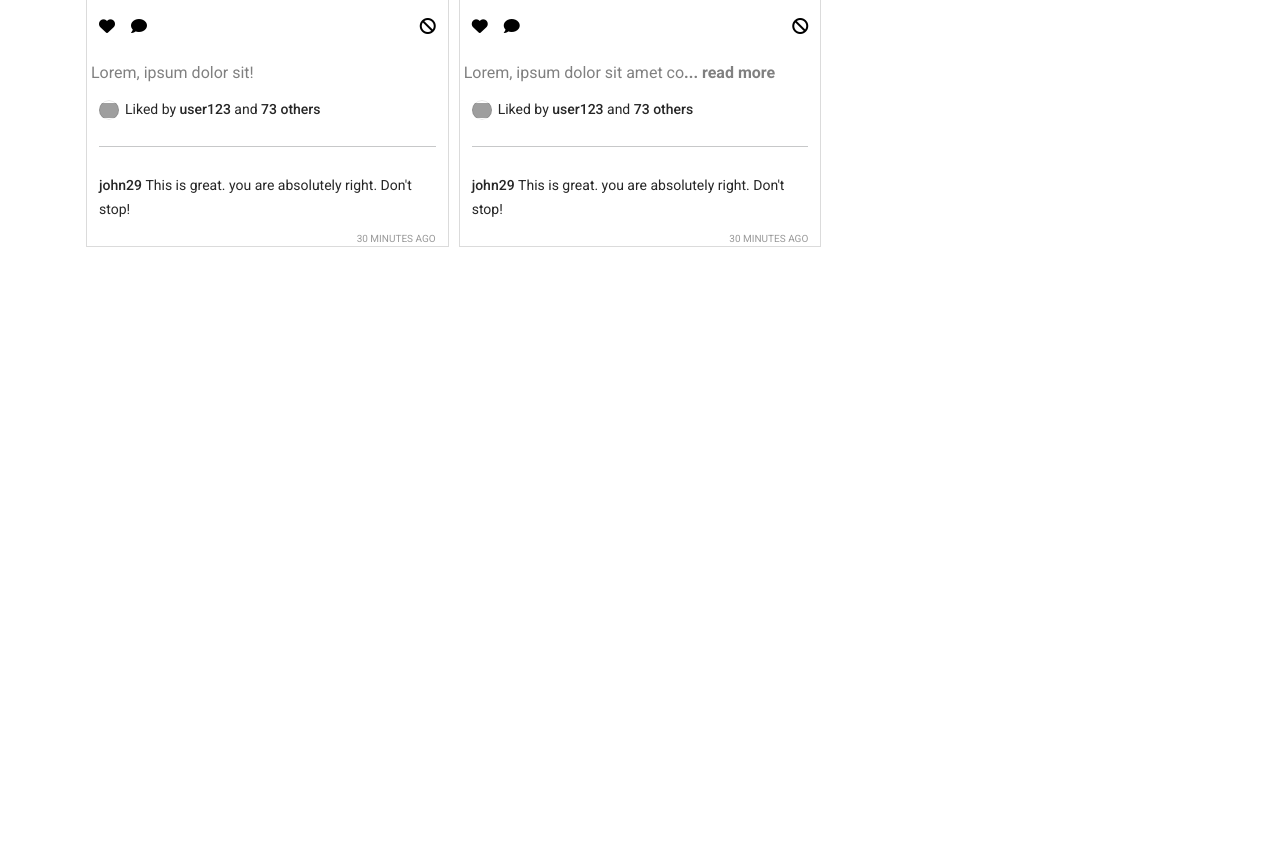
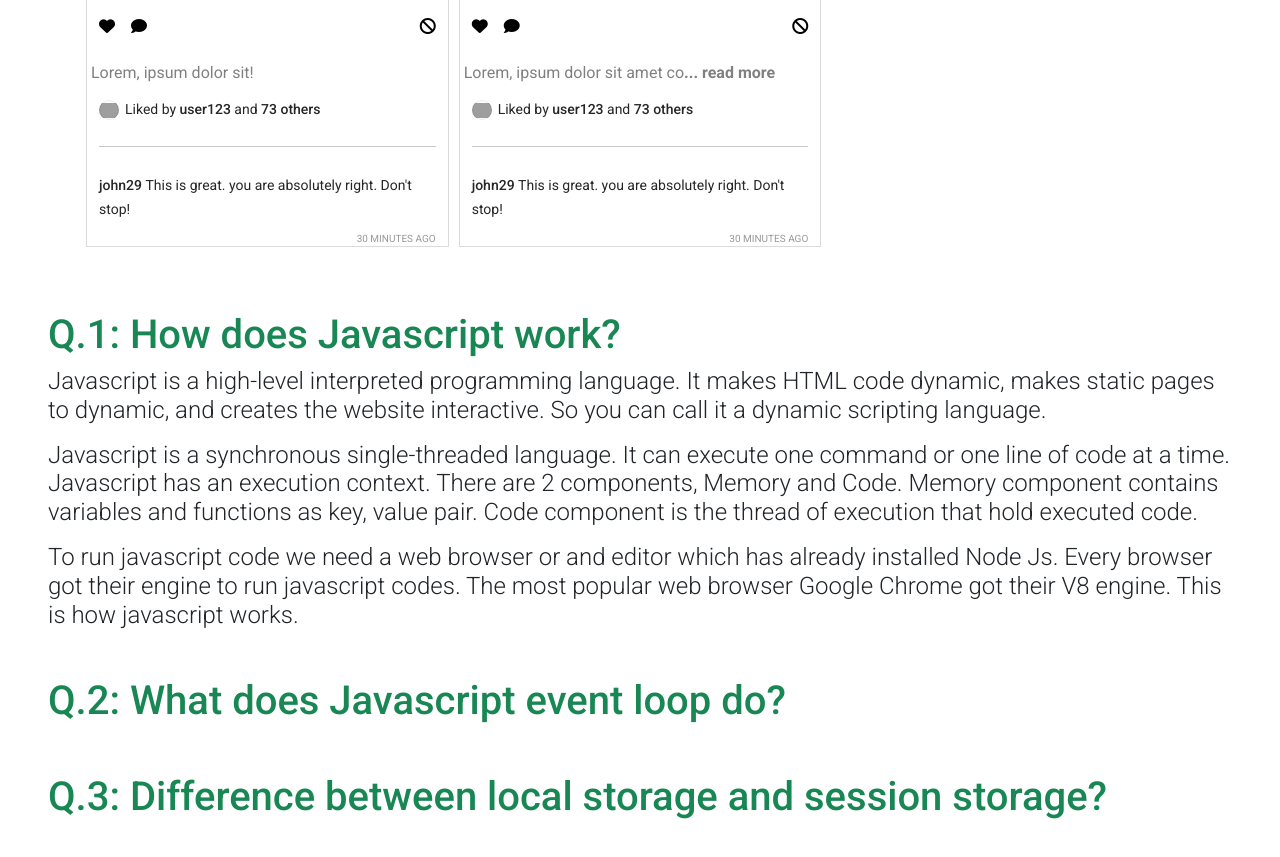
Before and after one commit to muhammadalaminwd/seventh-assignment, a plain HTML site: page index.html in a window 1280 px wide. Shown: the part 1285-2142 px from the top of the page. Before the commit the page ends 1548 px from the top, so only its background shows below. Drawn offline with nearby package versions, Linux system fonts and the light colour scheme; grey boxes are pictures that could not be loaded.

Commit message:
question-answer-1-done

```diff
--- a/index.html
+++ b/index.html
@@ -79,22 +79,24 @@
         </main>
 
         <!-- Questions Answers Section -->
-<!--         <section class="text-center mt-5">
-            <div>
+        <section class="text-center mt-3">
+            <div class="m-5 text-start">
                 <h1 class="text-success fs-1">Q.1: How does Javascript work?<h1>
-                <p class="fs-4 fw-light"></p>
+                <p class="fs-4 fw-light">Javascript is a high-level interpreted programming language. It makes HTML code dynamic, makes static pages to dynamic, and creates the website interactive. So you can call it a dynamic scripting language.</p>
+                <p class="fs-4 fw-light">Javascript is a synchronous single-threaded language. It can execute one command or one line of code at a time. Javascript has an execution context. There are 2 components, Memory and Code. Memory component contains variables and functions as key, value pair. Code component is the thread of execution that hold executed code. </p>
+                <p class="fs-4 fw-light">To run javascript code we need a web browser or and editor which has already installed Node Js. Every browser got their engine to run javascript codes. The most popular web browser Google Chrome got their V8 engine. This is how javascript works.</p>
             </div>
 
-            <div>
+            <div class="m-5 text-start">
                 <h1 class="text-success fs-1">Q.2: What does Javascript event loop do?<h1>
                 <p class="fs-4 fw-light"></p>
             </div>
 
-            <div>
+            <div class="m-5 text-start">
                 <h1 class="text-success fs-1">Q.3: Difference between local storage and session storage?<h1>
                 <p class="fs-4 fw-light"></p>
             </div>
-        </section> -->
+        </section>
 
         <footer></footer>
 
```
